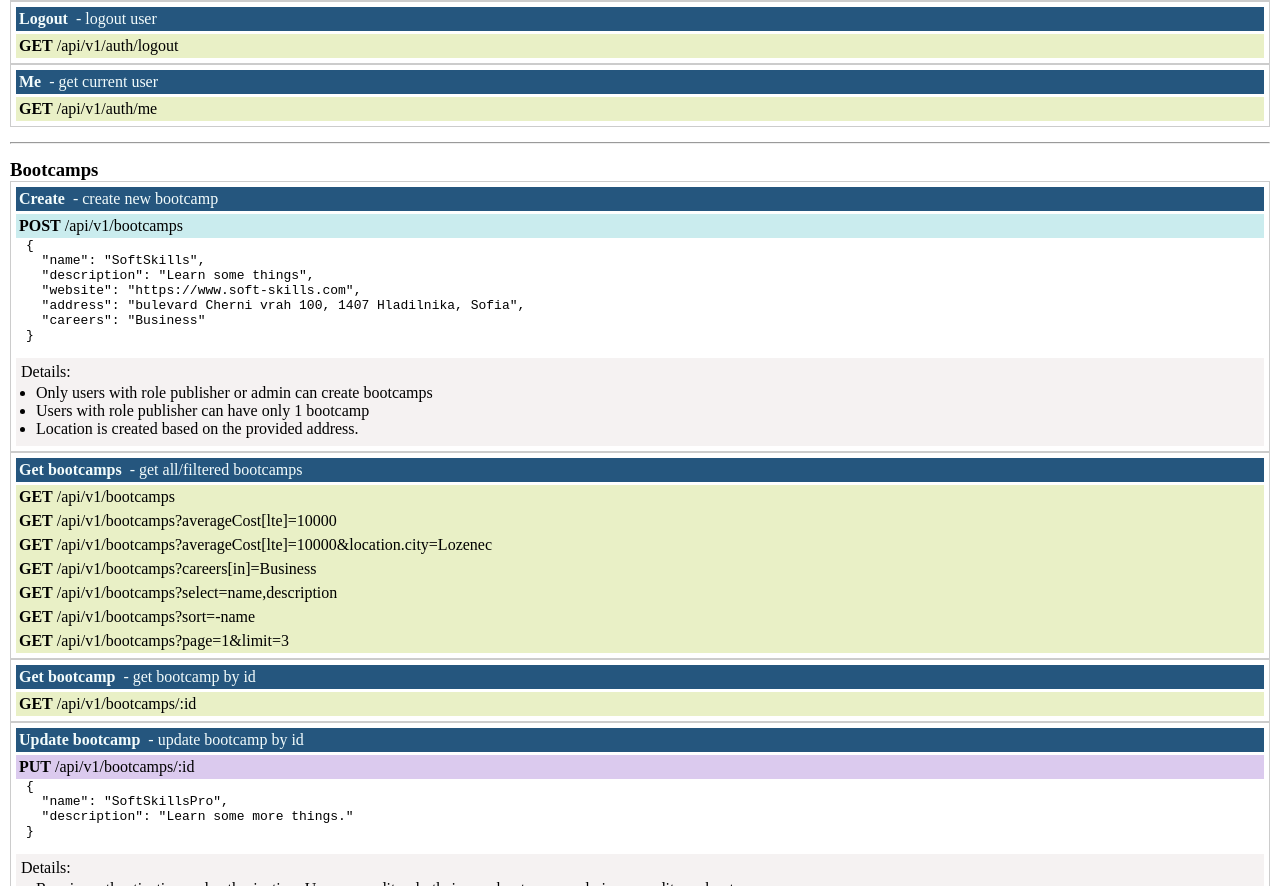
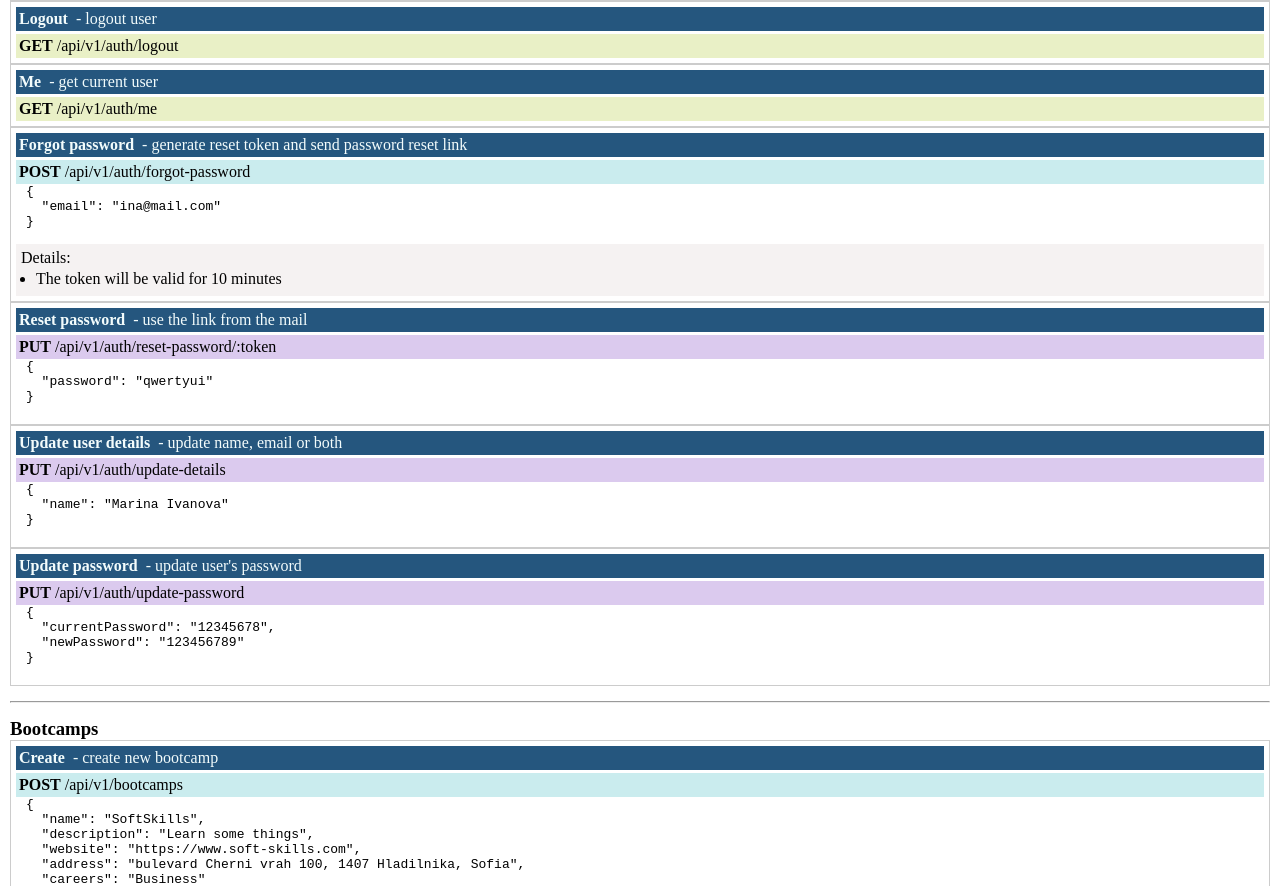
Before and after one commit to BZIvanov/extract-color-from-text, a website: page api.html in a window 1280 px wide. Shown: the part 389-1275 px from the top of the page. Drawn offline with Linux system fonts and the light colour scheme.

Commit message:
auth api docs update

```diff
--- a/api.html
+++ b/api.html
@@ -111,6 +111,73 @@
           <span>&nbsp; - get current user</span>
         </div>
         <p class="get"><strong>GET</strong> /api/v1/auth/me</p>
+      </div>
+      <div class="route">
+        <div class="title">
+          <h4>Forgot password</h4>
+          <span
+            >&nbsp; - generate reset token and send password reset link</span
+          >
+        </div>
+        <p class="post"><strong>POST</strong> /api/v1/auth/forgot-password</p>
+        <div class="body">
+          <pre>
+{
+  "email": "ina@mail.com"
+}
+          </pre>
+        </div>
+        <div class="details">
+          <p>Details:</p>
+          <ul>
+            <li>The token will be valid for 10 minutes</li>
+          </ul>
+        </div>
+      </div>
+      <div class="route">
+        <div class="title">
+          <h4>Reset password</h4>
+          <span>&nbsp; - use the link from the mail</span>
+        </div>
+        <p class="put">
+          <strong>PUT</strong> /api/v1/auth/reset-password/:token
+        </p>
+        <div class="body">
+          <pre>
+{
+  "password": "qwertyui"
+}
+          </pre>
+        </div>
+      </div>
+      <div class="route">
+        <div class="title">
+          <h4>Update user details</h4>
+          <span>&nbsp; - update name, email or both</span>
+        </div>
+        <p class="put"><strong>PUT</strong> /api/v1/auth/update-details</p>
+        <div class="body">
+          <pre>
+{
+  "name": "Marina Ivanova"
+}
+          </pre>
+        </div>
+      </div>
+      <div class="route">
+        <div class="title">
+          <h4>Update password</h4>
+          <span>&nbsp; - update user's password</span>
+        </div>
+        <p class="put"><strong>PUT</strong> /api/v1/auth/update-password</p>
+        <div class="body">
+          <pre>
+{
+  "currentPassword": "12345678",
+  "newPassword": "123456789"
+}
+          </pre>
+        </div>
       </div>
     </div>
 
--- a/routes/auth.js
+++ b/routes/auth.js
@@ -16,8 +16,8 @@ router.route('/login').post(login);
 router.route('/logout').get(logout);
 router.route('/me').get(authenticate, getMe);
 router.route('/update-details').put(authenticate, updateDetails);
+router.route('/update-password').put(authenticate, updatePassword);
 router.route('/forgot-password').post(forgotPassword);
-router.route('/update-password').put(authenticate, updatePassword);
 router.route('/reset-password/:resettoken').put(resetPassword);
 
 module.exports = router;
```
Also changed, not shown: controllers/auth.js (+19 -6 lines), README.md.
